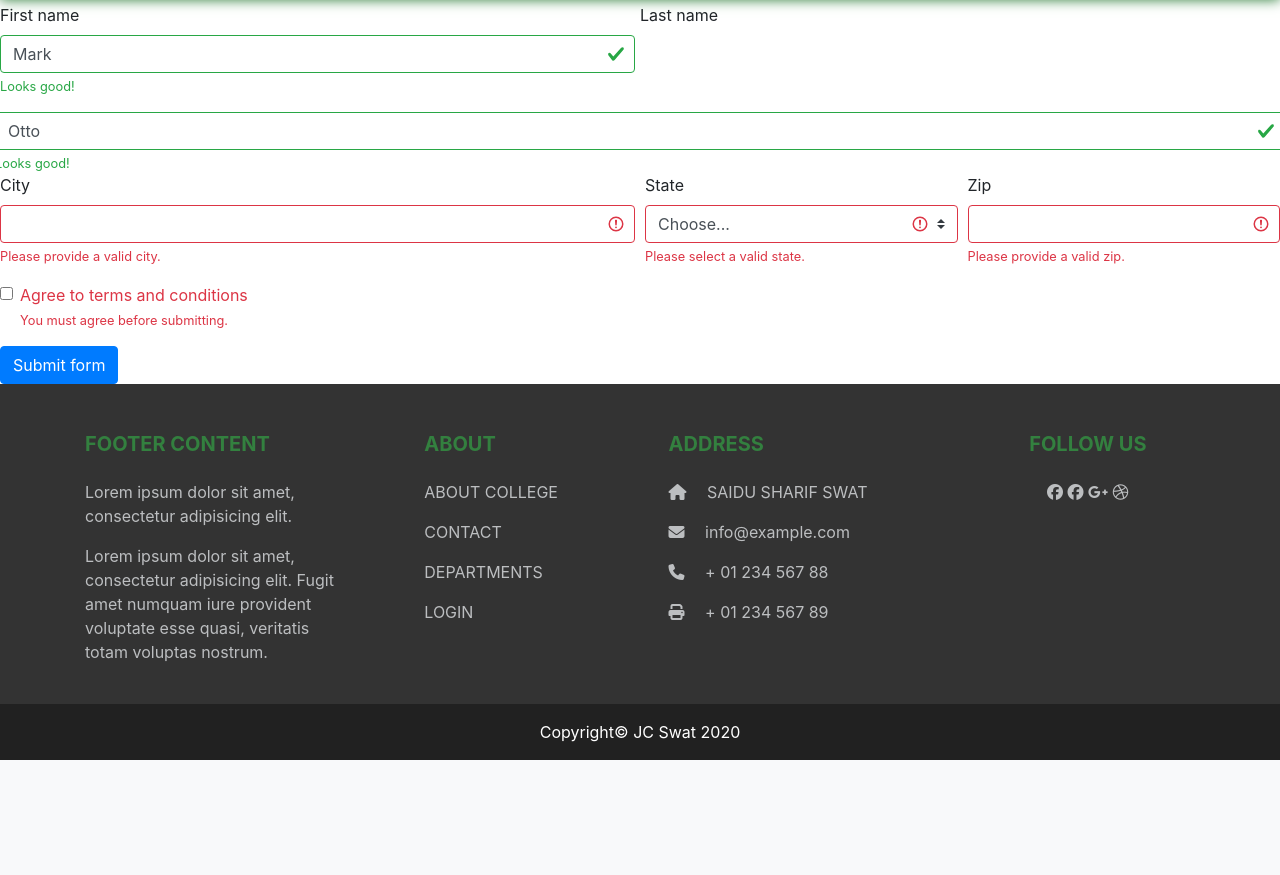
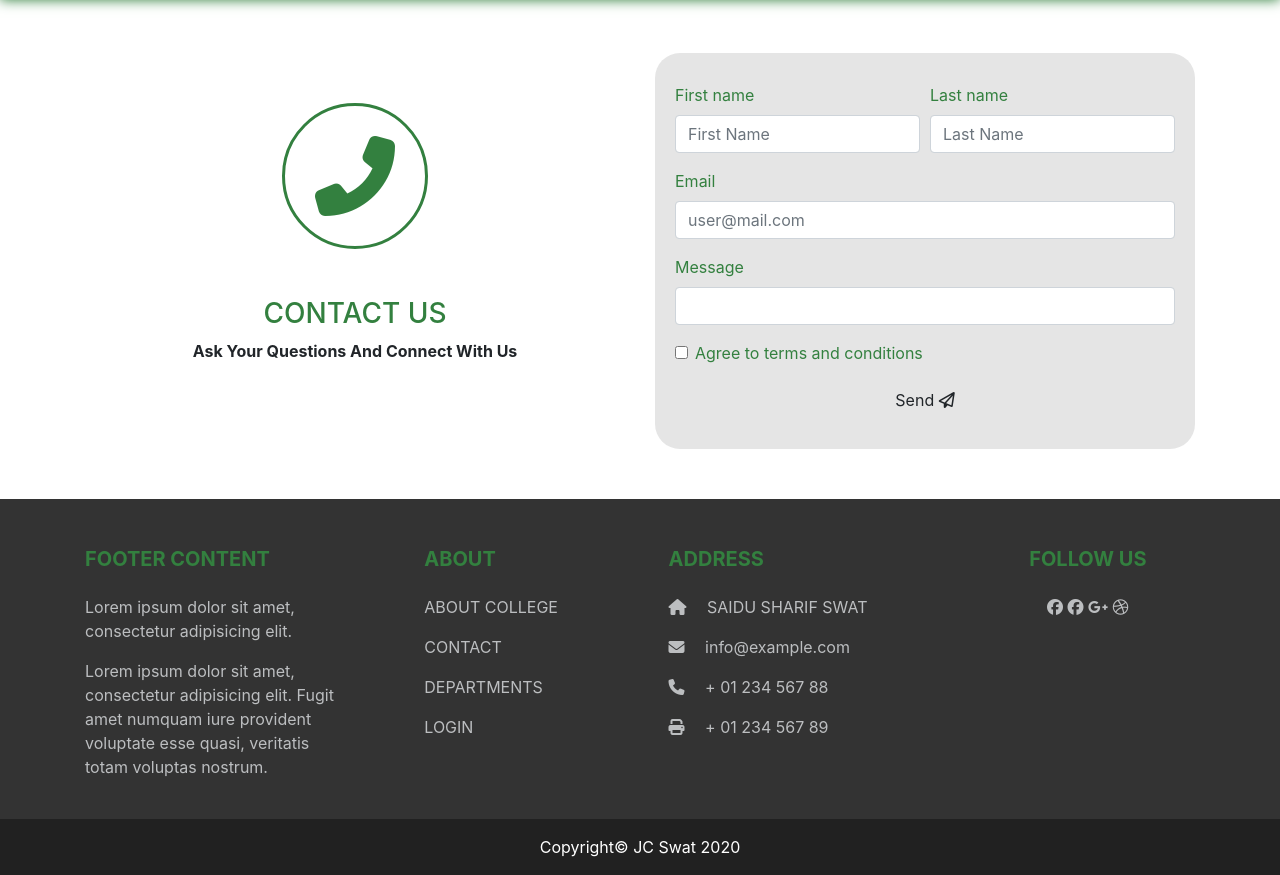
Before and after one commit to bakarfreelancer/jcswat, a PHP site: page /index.php?page=contact in a window 1280 px wide. Shown: the part 97-972 px from the top of the page. Before the commit the page ends 857 px from the top, so only its background shows below. Run offline with PHP 8.4, Linux system fonts and the light colour scheme; some libraries are stand-ins or nearby versions.

Commit message:
updated contact

```diff
--- a/assets/css/style.css
+++ b/assets/css/style.css
@@ -210,9 +210,43 @@ nav{
   padding-right: 10px;
   color: var(--primary-color);
 }
-.newsPostDate{
-  /* padding-bottom: 50px; */
+
+/* contactPage */
+
+.contact {
+  /* background: url("./images/contactbg.jpg");
+  background-position: center;
+  background-repeat: no-repeat;
+  background-size: cover; */
 }
+.contactForm {
+  background: #dfdfdfcc;
+  padding: 30px 20px;
+  border-radius: 25px;
+}
+.contactTag {
+  /* background: #33803f; */
+  padding: 3px;
+}
+.contactForm label {
+  color: var(--primary-color);
+}
+.callIcon {
+  color: var(--primary-color);
+  border: var(--primary-color) solid 3px;
+  border-radius: 50%;
+  display: inline-block;
+  font-size: 500%;
+  line-height: 10.4px;
+  padding: 30px;
+  background-color: rgba(239, 187, 108, 0);
+  margin: auto;
+}
+.contactFirstSec {
+  margin-top: 50px;
+  margin-bottom: 50px;
+}
+
 
 /* footer */
 .page-footer{
--- a/assets/js/main.js
+++ b/assets/js/main.js
@@ -2,3 +2,30 @@ window.addEventListener('load', (event) => {
     let currentYear = new Date().getFullYear();
     document.querySelector('.currentYear').innerHTML = currentYear;
 });
+
+// Contact form validation
+(function () {
+    "use strict";
+    window.addEventListener(
+        "load",
+        function () {
+            // Fetch all the forms we want to apply custom Bootstrap validation styles to
+            var forms = document.getElementsByClassName("needs-validation");
+            // Loop over them and prevent submission
+            var validation = Array.prototype.filter.call(forms, function (form) {
+                form.addEventListener(
+                    "submit",
+                    function (event) {
+                        if (form.checkValidity() === false) {
+                            event.preventDefault();
+                            event.stopPropagation();
+                        }
+                        form.classList.add("was-validated");
+                    },
+                    false
+                );
+            });
+        },
+        false
+    );
+})();
--- a/includes/pages/contact.inc.php
+++ b/includes/pages/contact.inc.php
@@ -1,58 +1,70 @@
 <div class="spacer"></div>
 <div class="spacer"></div>
-<form>
+<div class="contact container-fluid" id="contact">
+    <div class="spacer"></div>
+    <div class="container">
+      <div class="row">
+        <div class="col-md-6 text-center contactFirstSec">
+          <div class="text-center callIcon">
+            <i class="fas fa-phone-alt"></i>
+          </div><br><br><br>
+          <h3 class="text-center">Contact us</h3>
+          <div class="text-center"><b class="contactTag">Ask Your Questions And Connect With Us</b></div>
+        </div>
+        <div class="col-md-6">
+          <form class="needs-validation contactForm" action="index.php?page=contact" novalidate>
             <div class="form-row">
               <div class="col-md-6 mb-3">
-      <label for="validationServer01">First name</label>
-      <input type="text" class="form-control is-valid" id="validationServer01" value="Mark" required>
+                <label for="validationCustom01">First name</label>
+                <input type="text" class="form-control" id="validationCustom01" value="" placeholder="First Name"
+                  required>
                 <div class="valid-feedback">
                   Looks good!
                 </div>
-    </div
+              </div>
               <div class="col-md-6 mb-3">
-      <label for="validationServer02">Last name</label>
-      <input type="text" class="form-control is-valid" id="validationServer02" value="Otto" required>
+                <label for="validationCustom02">Last name</label>
+                <input type="text" class="form-control" id="validationCustom02" value="" placeholder="Last Name"
+                  required>
                 <div class="valid-feedback">
                   Looks good!
                 </div>
               </div>
             </div>
             <div class="form-row">
-    <div class="col-md-6 mb-3">
-      <label for="validationServer03">City</label>
-      <input type="text" class="form-control is-invalid" id="validationServer03" aria-describedby="validationServer03Feedback" required>
-      <div id="validationServer03Feedback" class="invalid-feedback">
-        Please provide a valid city.
+              <div class="col-md-12 mb-3">
+                <label for="validationCustom03">Email</label>
+                <input type="email" class="form-control" id="validationCustomEmail" placeholder="user@mail.com"
+                  required>
+                <div class="invalid-feedback">
+                  Please provide correct email.
                 </div>
               </div>
-    <div class="col-md-3 mb-3">
-      <label for="validationServer04">State</label>
-      <select class="custom-select is-invalid" id="validationServer04" aria-describedby="validationServer04Feedback" required>
-        <option selected disabled value="">Choose...</option>
-        <option>...</option>
-      </select>
-      <div id="validationServer04Feedback" class="invalid-feedback">
-        Please select a valid state.
             </div>
-    </div>
-    <div class="col-md-3 mb-3">
-      <label for="validationServer05">Zip</label>
-      <input type="text" class="form-control is-invalid" id="validationServer05" aria-describedby="validationServer05Feedback" required>
-      <div id="validationServer05Feedback" class="invalid-feedback">
-        Please provide a valid zip.
+            <div class="form-row">
+              <div class="col-md-12 mb-3">
+                <label for="validationCustom03">Message</label>
+                <input type="text" class="form-control" id="validationCustom03" required>
+                <div class="invalid-feedback">
+                  Please write some message.
                 </div>
               </div>
             </div>
             <div class="form-group">
               <div class="form-check">
-      <input class="form-check-input is-invalid" type="checkbox" value="" id="invalidCheck3" aria-describedby="invalidCheck3Feedback" required>
-      <label class="form-check-label" for="invalidCheck3">
+                <input class="form-check-input" type="checkbox" value="" id="invalidCheck" required>
+                <label class="form-check-label" for="invalidCheck">
                   Agree to terms and conditions
                 </label>
-      <div  id="invalidCheck3Feedback" class="invalid-feedback">
+                <div class="invalid-feedback">
                   You must agree before submitting.
                 </div>
               </div>
             </div>
-  <button class="btn btn-primary" type="submit">Submit form</button>
+            <button class="btn btn-block btn-sec" type="submit">Send <i class="far fa-paper-plane"></i></button>
           </form>
+          <div class="spacer"></div>
+        </div>
+      </div>
+    </div>
+  </div>
```
Also changed, not shown: includes/pages/about.inc.php (+4 -4 lines). Lines whose indentation alone changed are shown as unchanged.
